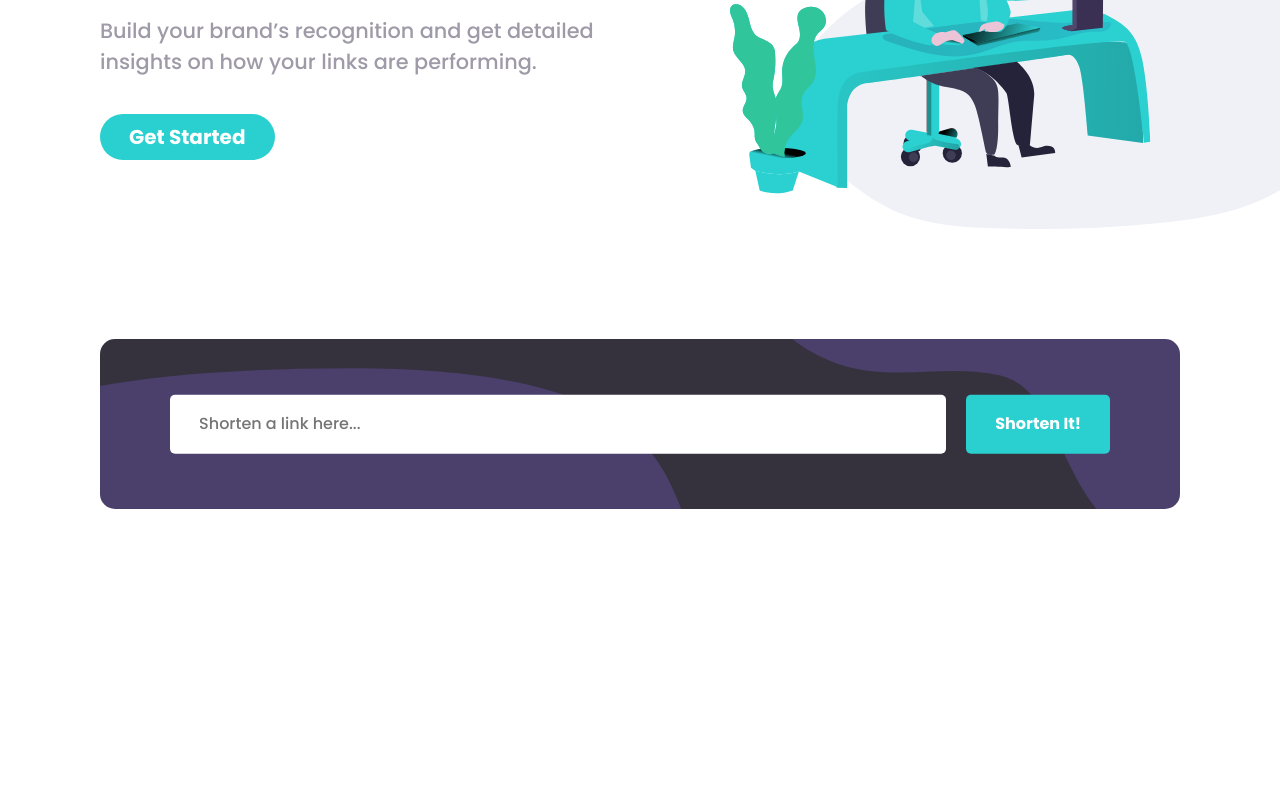
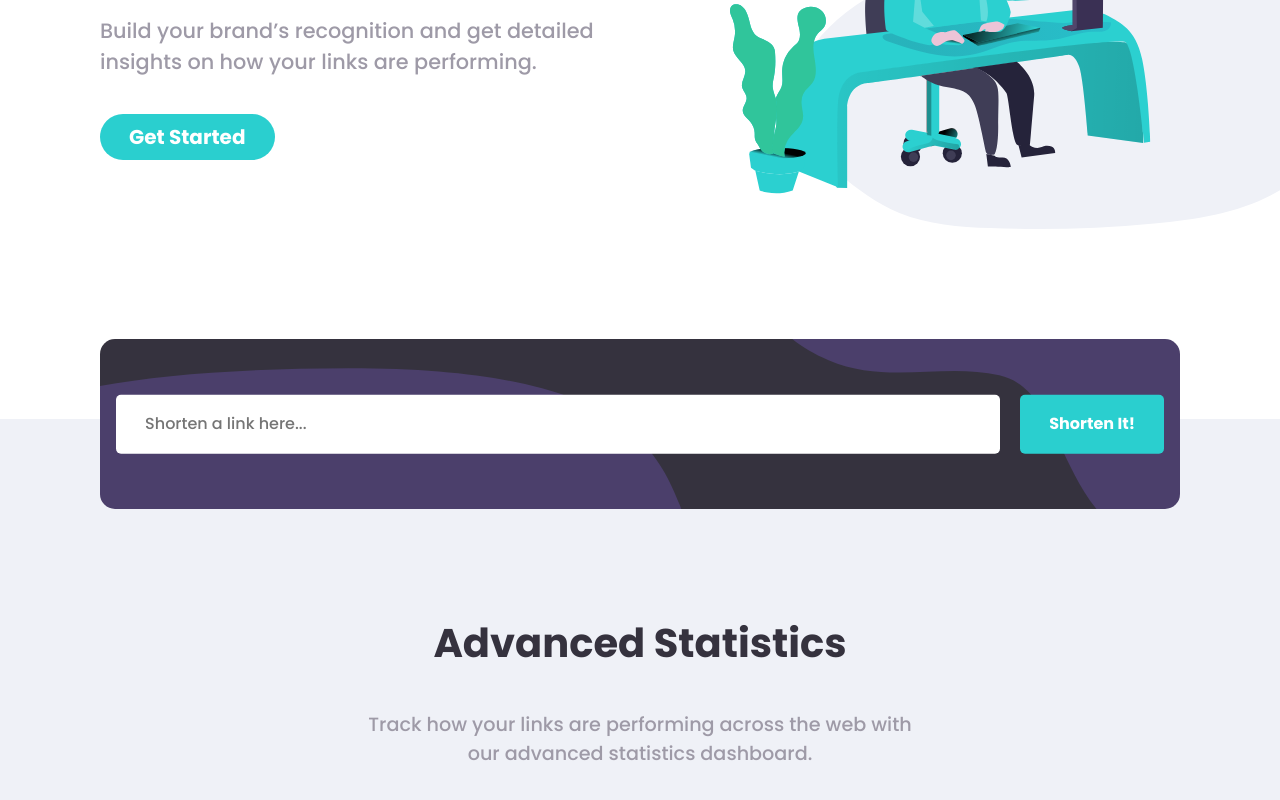
Before and after one commit to montagapallarols/Shortly-URL-shortening-API, a React (Create React App) app: page / in a window 1280 px wide. Shown: the part 376-1176 px from the top of the page. Before the commit the page ends 975 px from the top, so only its background shows below. Built offline with nearby package versions, Linux system fonts and the light colour scheme.

Commit message:
Add body text

```diff
--- a/src/App.js
+++ b/src/App.js
@@ -3,12 +3,14 @@ import 'bootstrap/dist/css/bootstrap.min.css';
 
 import Header from "./components/Header/Header";
 import SearchBar from "./components/SearchBar/SearchBar";
+import Body from './components/Body/Body';
 
 function App() {
   return (
     <div className="App">
       <Header/>
       <SearchBar />
+      <Body/>
     </div>
   );
 }
--- a/src/assets/scss/variables/_colours.scss
+++ b/src/assets/scss/variables/_colours.scss
@@ -9,5 +9,6 @@ $red: hsl(0, 87%, 67%);
 
 $gray: hsl(0, 0%, 75%);
 $grayish-violet: hsl(257, 7%, 63%);
+$lightest-violet: #eff1f7;
 $very-dark-blue: hsl(255, 11%, 22%);
 $very-dark-violet: hsl(260, 8%, 14%);
--- /dev/null
+++ b/src/components/Body/Body.jsx
@@ -0,0 +1,17 @@
+import "./Body.scss";
+
+import React from "react";
+
+export default function Body() {
+  return (
+    <div className="body-container">
+      <div className="body-text">
+        <h2>Advanced Statistics</h2>
+        <p>
+          Track how your links are performing across the web with our advanced
+          statistics dashboard.
+        </p>
+      </div>
+    </div>
+  );
+}
--- /dev/null
+++ b/src/components/Body/Body.scss
@@ -0,0 +1,27 @@
+@import "../../assets/scss/main";
+
+.body-container {
+  background-color: $lightest-violet;
+  width: 100vw;
+  height: 100vh;
+  margin-top: -180px;
+  display: flex;
+  flex-direction: column;
+  text-align: center;
+}
+
+.body-text {
+  padding: 200px 200px 50px;
+
+  h2 {
+    font-weight: 700;
+    color: $very-dark-blue;
+    font-size: 2.5rem;
+  }
+
+  p {
+    color: $grayish-violet;
+    font-size: 1.2rem;
+    margin: 5% 18%;
+  }
+}
--- a/src/components/SearchBar/SearchBar.scss
+++ b/src/components/SearchBar/SearchBar.scss
@@ -35,7 +35,7 @@
 
   .search-bar {
     border: none;
-    padding: 1.6% 40% 1.6% 2.7%;
+    padding: 1.6% 50% 1.6% 2.7%;
     margin-right: 20px;
     border-radius: 5px;
     @include tablet {
```
